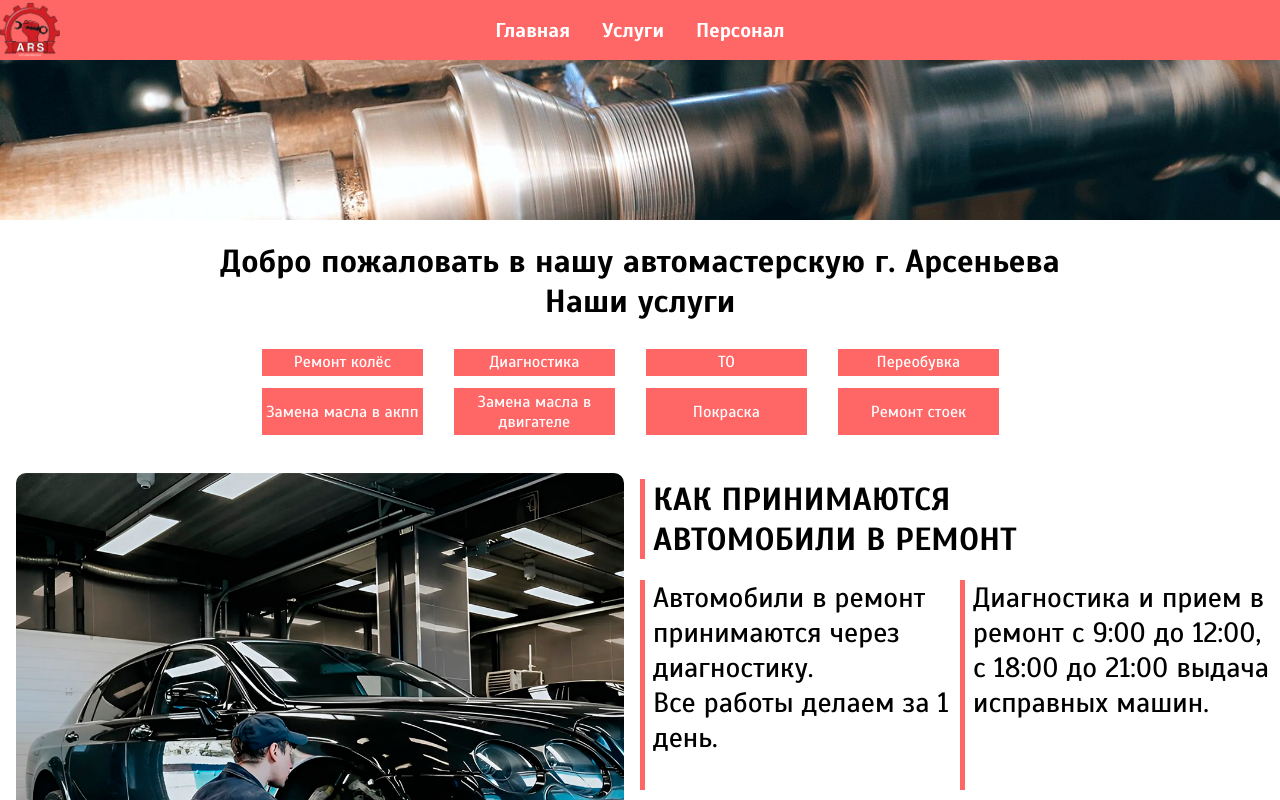
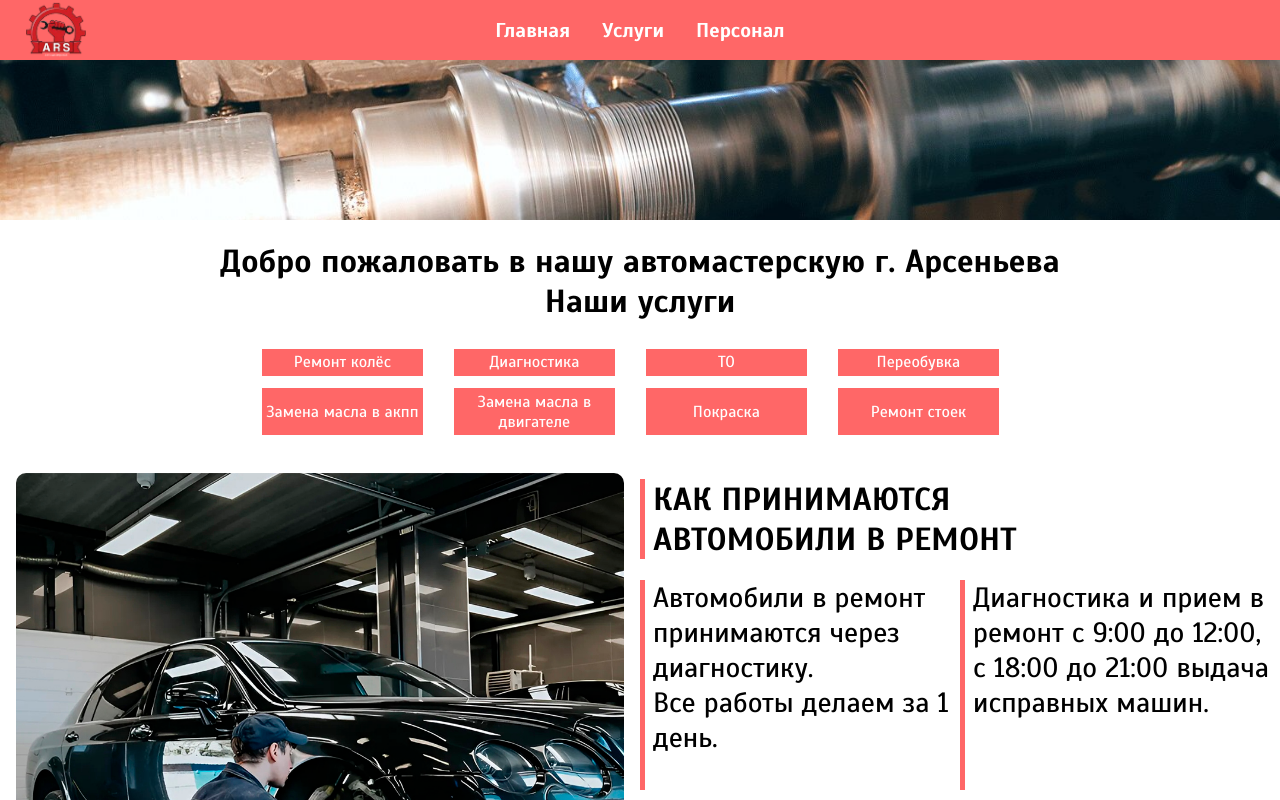
Before and after one commit to GnomVolosatbly/avto, a plain HTML site: page index.html in a window 1280 px wide. Drawn offline with Linux system fonts and the light colour scheme; a web font is replaced by a local one.

Commit message:
Update main.css

```diff
--- a/css/main.css
+++ b/css/main.css
@@ -274,5 +274,5 @@ a {
 #samo_izobrashenije{
     position:absolute;
     height:100%;
-    margin:0;
+    left:2%;
 }
```
